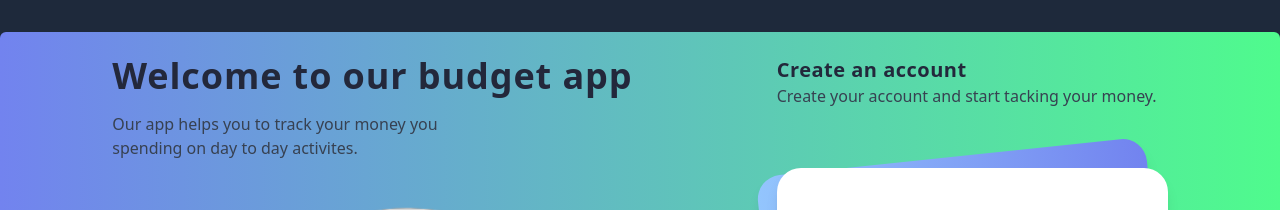
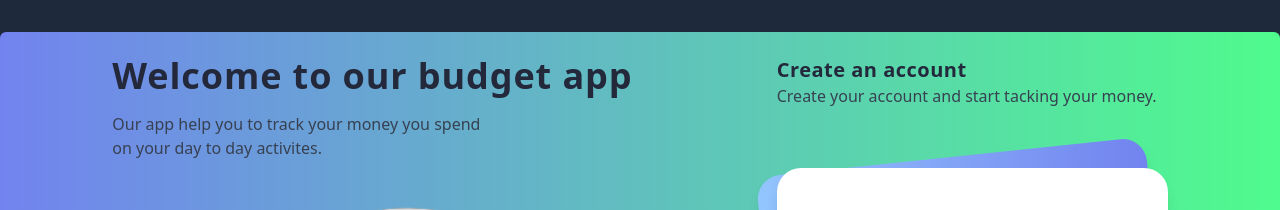
Before and after one commit to Paulhakeem/Budget-app, a Nuxt app: page / in a window 1280 px wide. Shown: the top 210 px of the page. Built offline with nearby package versions, Linux system fonts and the light colour scheme.

Commit message:
spelling checking

```diff
--- a/components/HomePage.vue
+++ b/components/HomePage.vue
@@ -10,7 +10,7 @@
           welcome to our budget app
         </h1>
         <p class="pt-4 w-96 first-letter:uppercase text-gray-700">
-          our app helps you to track your money you spending on
+          our app help you to track your money you spend on your
           day to day activites.
         </p>
         <icons />
```
